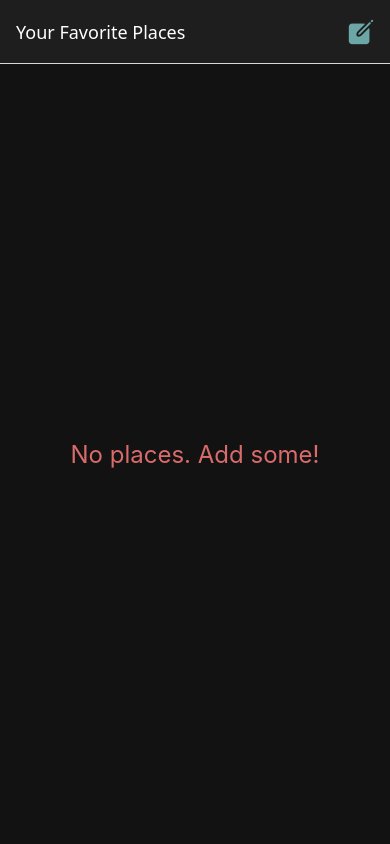
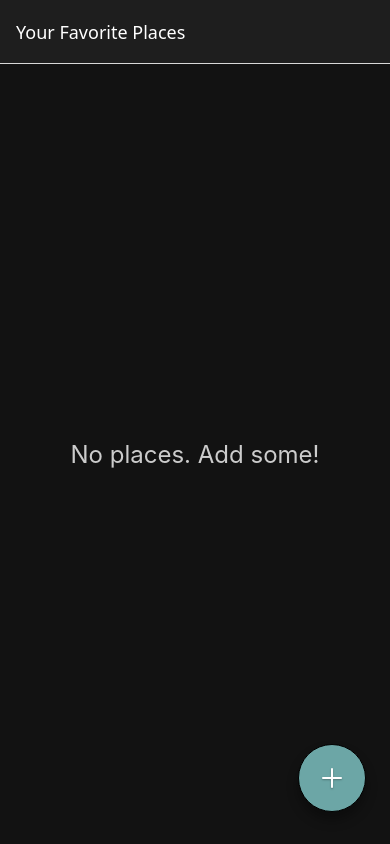
Before and after one commit to AaradhyaGitHub/ReactNative, a React Native app in the folder PickZickle/: screen /AllPlaces in a window 390 px wide. Built offline with nearby package versions, Linux system fonts and the light colour scheme.

Commit message:
Restarted app

```diff
--- a/PickZickle/App.js
+++ b/PickZickle/App.js
@@ -11,7 +11,6 @@ import { createNativeStackNavigator } from "@react-navigation/native-stack";
 //------------------ Custom Imports -------------------------//
 import AllPlaces from "./screens/AllPlaces";
 import AddPlace from "./screens/AddPlace";
-import IconButton from "./components/UI/IconButton";
 import { Colors } from "./constants/colors";
 
 const Stack = createNativeStackNavigator();
@@ -35,17 +34,8 @@ export default function App() {
             name="AllPlaces"
             component={AllPlaces}
             options={({ navigation }) => ({
-              title: "Your Favorite Places",
-              headerRight: ({ tintColor }) => (
-                <IconButton
-                  color={Colors.accentCool}
-                  icon="create" // or just "add"
-                  size={30}
-                  onPress={() => {
-                    navigation.navigate("AddPlace");
-                  }}
-                />
-              )
+              title: "Your Favorite Places"
+              // Remove headerRight entirely
             })}
           />
           <Stack.Screen
--- a/PickZickle/app.json
+++ b/PickZickle/app.json
@@ -1,7 +1,7 @@
 {
   "expo": {
-    "name": "PickZickle",
-    "slug": "PickZickle",
+    "name": "PickZickle-V2",
+    "slug": "PickZickle-V2",
     "version": "1.0.0",
     "orientation": "portrait",
     "icon": "./assets/icon.png",
@@ -29,7 +29,7 @@
       [
         "expo-image-picker",
         {
-          "cameraPermission": "Allow accesses to your camera"
+          "cameraPermission": "The app needs access to your camera in order to take photos of your favorite places."
         }
       ]
     ]
--- a/PickZickle/components/Places/ImagePicker.jsx
+++ b/PickZickle/components/Places/ImagePicker.jsx
@@ -1,51 +1,106 @@
-//------------------ Default Imports -------------------------//
-import React from "react";
-import { Button } from "react-native";
+// @ts-nocheck
+import { Alert, Button, Image, StyleSheet, Text, View } from "react-native";
 import {
   launchCameraAsync,
-  launchImageLibraryAsync,
   useCameraPermissions,
   PermissionStatus
 } from "expo-image-picker";
-import { StyleSheet, Text, View } from "react-native";
-import { Alert } from "react-native";
+import { useState } from "react";
 
-export default function ImagePicker() {
-  const [camPermissionInfo, requestCamPermission] = useCameraPermissions();
+import { Colors } from "../../constants/colors";
+
+function ImagePicker() {
+  const [pickedImage, setPickedImage] = useState();
+
+  const [cameraPermissionInformation, requestPermission] =
+    useCameraPermissions();
 
   async function verifyPermissions() {
-    if (camPermissionInfo?.status === PermissionStatus.UNDETERMINED) {
-      const permissionResponse = await requestCamPermission();
+    // Check if permission is already granted
+    if (cameraPermissionInformation.status === PermissionStatus.GRANTED) {
+      return true;
+    }
+
+    // If undetermined, request permission
+    if (cameraPermissionInformation.status === PermissionStatus.UNDETERMINED) {
+      const permissionResponse = await requestPermission();
       return permissionResponse.granted;
     }
-    if (camPermissionInfo?.status === PermissionStatus.DENIED) {
+
+    // If denied, show alert and try to request again
+    if (cameraPermissionInformation.status === PermissionStatus.DENIED) {
       Alert.alert(
-        "Permission not Granted!",
-        "Please allow Camera permission to use this app"
+        "Camera Permission Required",
+        "This app needs camera access to take photos. Please grant permission in your device settings.",
+        [
+          { text: "Cancel", style: "cancel" },
+          {
+            text: "Try Again",
+            onPress: async () => {
+              const permissionResponse = await requestPermission();
+              return permissionResponse.granted;
+            }
+          }
+        ]
       );
       return false;
     }
 
-    return true;
+    return false;
   }
 
-  async function takeImage() {
+  async function takeImageHandler() {
     const hasPermission = await verifyPermissions();
 
     if (!hasPermission) {
       return;
     }
-    const image = await launchCameraAsync({
-      allowsEditing: true,
-      aspect: [16, 9],
-      quality: 0.5
-    });
-    console.log(image);
+
+    try {
+      const image = await launchCameraAsync({
+        allowsEditing: true,
+        aspect: [16, 9],
+        quality: 0.5
+      });
+
+      // Check if user didn't cancel
+      if (!image.canceled && image.assets && image.assets.length > 0) {
+        setPickedImage(image.assets[0].uri);
+      }
+    } catch (error) {
+      console.error("Error taking image:", error);
+      Alert.alert("Error", "Failed to take image. Please try again.");
+    }
   }
+
+  let imagePreview = <Text>No image taken yet.</Text>;
+
+  if (pickedImage) {
+    imagePreview = <Image style={styles.image} source={{ uri: pickedImage }} />;
+  }
+
   return (
     <View>
-      <View></View>
-      <Button title="Take Iamge" onPress={takeImage} />
+      <View style={styles.imagePreview}>{imagePreview}</View>
+      <Button title="Take Image" onPress={takeImageHandler} />
     </View>
   );
 }
+
+export default ImagePicker;
+
+const styles = StyleSheet.create({
+  imagePreview: {
+    width: "100%",
+    height: 200,
+    marginVertical: 8,
+    justifyContent: "center",
+    alignItems: "center",
+    backgroundColor: Colors.border,
+    borderRadius: 9
+  },
+  image: {
+    width: "100%",
+    height: "100%"
+  }
+});
--- a/PickZickle/components/Places/PlaceForm.jsx
+++ b/PickZickle/components/Places/PlaceForm.jsx
@@ -1,44 +1,43 @@
 // @ts-nocheck
-//------------------ Default Imports -------------------------//
-import React, { useState } from "react";
-import { TextInput } from "react-native";
-import { ScrollView } from "react-native";
-import { Image } from "react-native";
-import { StyleSheet, Text, View } from "react-native";
+import { useState } from "react";
+import { ScrollView, StyleSheet, Text, TextInput, View } from "react-native";
+
 import { Colors } from "../../constants/colors";
 import ImagePicker from "./ImagePicker";
 
-export default function PlaceForm() {
+function PlaceForm() {
+  const [enteredTitle, setEnteredTitle] = useState("");
 
-  const [title, setTitle] = useState("");
-  function changeTitleHandler(enteredTitle) {
-    setTitle(enteredTitle);
+  function changeTitleHandler(enteredText) {
+    setEnteredTitle(enteredText);
   }
+
   return (
-    <ScrollView style={styles.formContainer}>
+    <ScrollView style={styles.form}>
       <View>
         <Text style={styles.label}>Title</Text>
         <TextInput
           style={styles.input}
           onChangeText={changeTitleHandler}
-          value={title}
+          value={enteredTitle}
         />
       </View>
-
       <ImagePicker />
     </ScrollView>
   );
 }
 
+export default PlaceForm;
+
 const styles = StyleSheet.create({
-  formContainer: {
+  form: {
     flex: 1,
-    padding: 14
+    padding: 24
   },
   label: {
     fontWeight: "bold",
     marginBottom: 4,
-    color: Colors.textPrimary
+    color: Colors.textSecondary
   },
   input: {
     marginVertical: 8,
@@ -46,7 +45,7 @@ const styles = StyleSheet.create({
     paddingVertical: 8,
     fontSize: 16,
     borderBottomWidth: 2,
-    borderRadius: 8,
-    backgroundColor: Colors.info
+    backgroundColor: Colors.accentCool,
+    borderRadius: 8
   }
 });
--- a/PickZickle/components/Places/PlacesList.jsx
+++ b/PickZickle/components/Places/PlacesList.jsx
@@ -36,6 +36,6 @@ const styles = StyleSheet.create({
   },
   fallbackText: {
     fontSize: 24,
-    color: Colors.error
+    color: Colors.textSecondary
   }
 });
--- /dev/null
+++ b/PickZickle/components/UI/FloatingAddButton.jsx
@@ -0,0 +1,70 @@
+import React from 'react';
+import { Pressable, StyleSheet, View } from 'react-native';
+import { Ionicons } from '@expo/vector-icons';
+import { Colors } from '../../constants/colors';
+
+export default function FloatingAddButton({ onPress }) {
+  return (
+    <Pressable
+      style={({ pressed }) => [
+        styles.fab,
+        pressed && styles.pressed
+      ]}
+      onPress={onPress}
+      android_ripple={{
+        color: 'rgba(255, 255, 255, 0.2)',
+        borderless: false,
+      }}
+    >
+      {/* Subtle gradient layers */}
+      <View style={styles.gradientLayer} />
+
+      <Ionicons
+        name="add"
+        size={32}
+        color={Colors.textPrimary}
+        style={styles.icon}
+      />
+
+
+    </Pressable>
+  );
+}
+
+const styles = StyleSheet.create({
+  fab: {
+    position: 'absolute',
+    right: 24,
+    bottom: 32,
+    width: 68,
+    height: 68,
+    borderRadius: 34,
+    backgroundColor: Colors.accentCool,
+    justifyContent: 'center',
+    alignItems: 'center',
+    elevation: 16,
+    shadowColor: Colors.shadow,
+    shadowOffset: { width: 0, height: 8 },
+    shadowOpacity: 0.8,
+    shadowRadius: 12,
+    borderWidth: 1.5,
+    overflow: 'hidden',
+    zIndex: 1000,
+  },
+  pressed: {
+    opacity: 0.4,
+  },
+  gradientLayer: {
+    position: 'absolute',
+    width: '100%',
+    height: '100%',
+    borderRadius: 34,
+  },
+  icon: {
+    zIndex: 2,
+    textShadowColor: 'rgba(0, 0, 0, 0.3)',
+    textShadowOffset: { width: 0, height: 1 },
+    textShadowRadius: 2,
+  },
+
+});
--- a/PickZickle/components/UI/IconButton.jsx
+++ b/PickZickle/components/UI/IconButton.jsx
@@ -2,17 +2,20 @@
 //------------------ Default Imports -------------------------//
 import React from "react";
 import { Pressable } from "react-native";
-import { Image } from "react-native";
-import { StyleSheet, Text, View, FlatList, Button } from "react-native";
-import { Ionicons } from "@expo/vector-icons";
+import { StyleSheet, Text } from "react-native";
+import Octicons from "@expo/vector-icons/Octicons";
 
 export default function IconButton({ icon, size, color, onPress }) {
+  console.log("IconButton props:", { icon, size, color });
+
   return (
     <Pressable
       style={({ pressed }) => [styles.button, pressed && styles.pressed]}
       onPress={onPress}
     >
-      <Ionicons name={icon} size={size} color={color} />
+      {/* Debug text - remove this once working */}
+      <Text style={{ color: "red", fontSize: 12 }}>BTN</Text>
+      <Octicons name={icon} size={size} color={color} />
     </Pressable>
   );
 }
@@ -23,8 +26,10 @@ const styles = StyleSheet.create({
     margin: 4,
     justifyContent: "center",
     alignItems: "center",
-    width: 50,
-    height: 50
+    // Fixed: Remove fixed width/height or make them reasonable
+    minWidth: 40,
+    minHeight: 40
+    // Or you can remove width/height entirely and let it size naturally
   },
   pressed: {
     opacity: 0.5
--- a/PickZickle/screens/AllPlaces.jsx
+++ b/PickZickle/screens/AllPlaces.jsx
@@ -1,11 +1,15 @@
-//------------------ Default Imports -------------------------//
+// @ts-nocheck
 import React from "react";
 import PlacesList from "../components/Places/PlacesList";
+import FloatingAddButton from "../components/ui/FloatingAddButton";
 
-export default function AllPlaces(){
-    return(
-        <>
-            <PlacesList />
-        </>
-    )
+export default function AllPlaces({ navigation }) {
+  return (
+    <>
+      <PlacesList />
+      <FloatingAddButton
+        onPress={() => navigation.navigate("AddPlace")}
+      />
+    </>
+  );
 }
```
Also changed, not shown: PickZickle/components/UI/CustomAddButton.jsx (added, +70 -0 lines), PickZickle/components/UI/TestButton.jsx (added, +29 -0 lines), PickZickle/package.json (+3 -4 lines), 1 other file (tests, documents, lock files or other folders).
